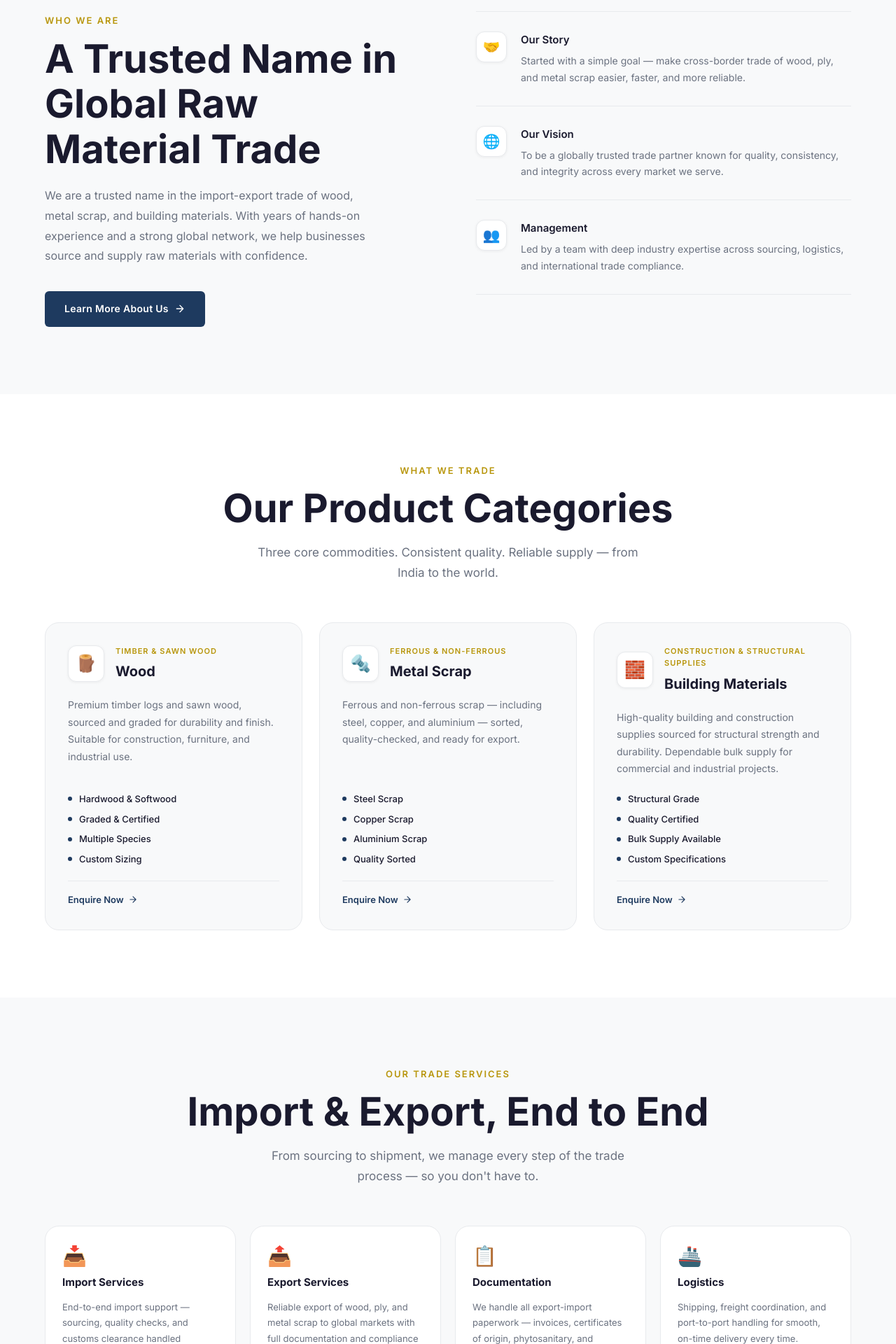
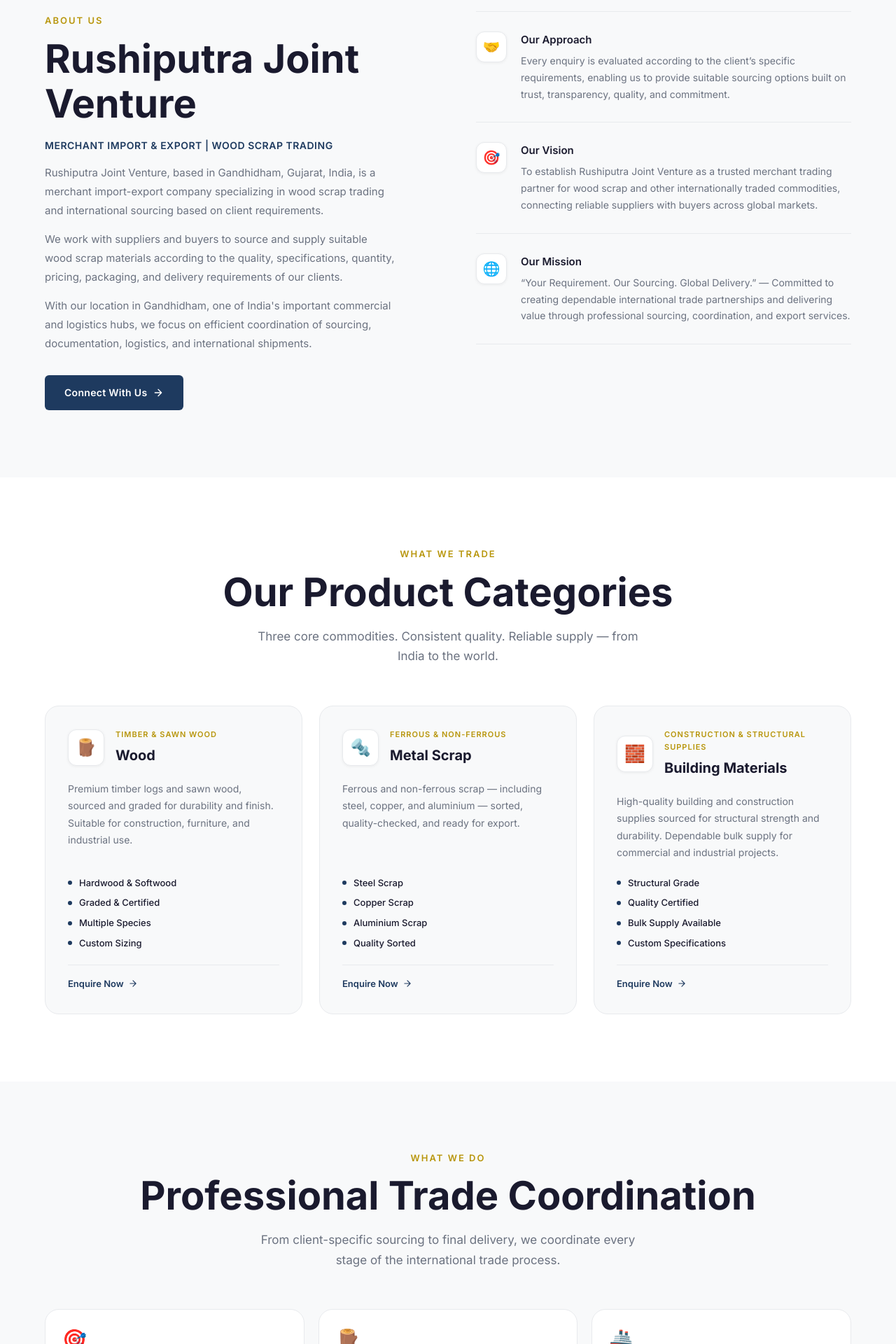
Before and after one commit to Satyam-Maru/rushiputra-joint-venture, a React (Vite) app: page / in a window 1280 px wide. Shown: the part 880-2800 px from the top of the page at 70% size. Built offline with nearby package versions, Linux system fonts and the light colour scheme.

Commit message:
fix: replaced the description content

```diff
--- a/src/components/About.css
+++ b/src/components/About.css
@@ -11,13 +11,25 @@
 }
 
 /* ── Left: Content ───────────────────────────────── */
+.about__subtitle {
+  font-size: 14px;
+  font-weight: 600;
+  color: var(--color-accent);
+  text-transform: uppercase;
+  letter-spacing: 0.5px;
+  margin-bottom: 8px;
+}
+
 .about__lead {
-  font-size: 16px;
+  font-size: 15px;
   color: var(--color-muted);
   line-height: 1.8;
-  margin-top: 20px;
-  margin-bottom: 36px;
-  max-width: 460px;
+  margin-top: 14px;
+  margin-bottom: 32px;
+  max-width: 500px;
+  display: flex;
+  flex-direction: column;
+  gap: 14px;
 }
 
 .about__cta {
--- a/src/components/About.jsx
+++ b/src/components/About.jsx
@@ -3,18 +3,18 @@
 const PILLARS = [
   {
     icon: '🤝',
-    title: 'Our Story',
-    text: 'Started with a simple goal — make cross-border trade of wood, ply, and metal scrap easier, faster, and more reliable.',
+    title: 'Our Approach',
+    text: 'Every enquiry is evaluated according to the client’s specific requirements, enabling us to provide suitable sourcing options built on trust, transparency, quality, and commitment.',
+  },
+  {
+    icon: '🎯',
+    title: 'Our Vision',
+    text: 'To establish Rushiputra Joint Venture as a trusted merchant trading partner for wood scrap and other internationally traded commodities, connecting reliable suppliers with buyers across global markets.',
   },
   {
     icon: '🌐',
-    title: 'Our Vision',
-    text: 'To be a globally trusted trade partner known for quality, consistency, and integrity across every market we serve.',
-  },
-  {
-    icon: '👥',
-    title: 'Management',
-    text: 'Led by a team with deep industry expertise across sourcing, logistics, and international trade compliance.',
+    title: 'Our Mission',
+    text: '“Your Requirement. Our Sourcing. Global Delivery.” — Committed to creating dependable international trade partnerships and delivering value through professional sourcing, coordination, and export services.',
   },
 ];
 
@@ -25,18 +25,26 @@
 
         {/* Left — text */}
         <div className="about__content">
-          <span className="section-label">Who We Are</span>
+          <span className="section-label">About Us</span>
           <h2 className="section-title">
-            A Trusted Name in<br />Global Raw Material Trade
+            Rushiputra Joint Venture
           </h2>
-          <p className="about__lead">
-            We are a trusted name in the import-export trade of wood, metal scrap,
-            and building materials. With years of hands-on experience and a strong
-            global network, we help businesses source and supply raw materials
-            with confidence.
+          <p className="about__subtitle">
+            Merchant Import &amp; Export | Wood Scrap Trading
           </p>
+          <div className="about__lead">
+            <p>
+              Rushiputra Joint Venture, based in Gandhidham, Gujarat, India, is a merchant import-export company specializing in wood scrap trading and international sourcing based on client requirements.
+            </p>
+            <p>
+              We work with suppliers and buyers to source and supply suitable wood scrap materials according to the quality, specifications, quantity, pricing, packaging, and delivery requirements of our clients.
+            </p>
+            <p>
+              With our location in Gandhidham, one of India's important commercial and logistics hubs, we focus on efficient coordination of sourcing, documentation, logistics, and international shipments.
+            </p>
+          </div>
           <a href="#contact" className="btn-primary about__cta">
-            Learn More About Us
+            Connect With Us
             <svg width="16" height="16" viewBox="0 0 24 24" fill="none" stroke="currentColor" strokeWidth="2" strokeLinecap="round" strokeLinejoin="round">
               <path d="M5 12h14M12 5l7 7-7 7"/>
             </svg>
--- a/src/components/Footer.jsx
+++ b/src/components/Footer.jsx
@@ -26,7 +26,7 @@
             <span className="footer__logo-text">Rushiputra Joint Venture</span>
           </div>
           <p className="footer__tagline">
-            Connecting Global Markets with Reliable Indian Supply
+            “Your Requirement. Our Sourcing. Global Delivery.”
           </p>
           <div className="footer__social">
                         <a href="tel:+919033337131" aria-label="Call us" className="footer__social-btn">📞</a>
--- a/src/components/Hero.jsx
+++ b/src/components/Hero.jsx
@@ -7,7 +7,7 @@
         <div className="hero__content">
           <div className="hero__badge">
             <span className="hero__badge-dot" />
-            Trusted Global Trade Partner
+            Merchant Import &amp; Export · Wood Scrap Trading
           </div>
 
           <h1 className="hero__headline">
@@ -16,8 +16,8 @@
           </h1>
 
           <p className="hero__sub">
-            Trusted importers &amp; exporters of Wood, Metal Scrap, and Building Materials —<br />
-            delivering quality, on time, worldwide.
+            “Your Requirement. Our Sourcing. Global Delivery.” —<br />
+            Specializing in wood scrap trading and client-requirement sourcing from Gandhidham, Gujarat.
           </p>
 
           <div className="hero__actions">
--- a/src/components/Markets.jsx
+++ b/src/components/Markets.jsx
@@ -47,10 +47,10 @@
 
         {/* Header */}
         <div className="markets__header">
-          <span className="section-label">Where We Operate</span>
-          <h2 className="section-title">Our Global Reach</h2>
+          <span className="section-label">Our Export Markets</span>
+          <h2 className="section-title">Serving International Clients</h2>
           <p className="section-subtitle">
-            Trusted by buyers and suppliers across continents — from our sourcing hub in India to markets worldwide.
+            Our objective is to develop long-term business relationships with international buyers by providing reliable sourcing and transparent trade coordination.
           </p>
         </div>
 
--- a/src/components/Trade.css
+++ b/src/components/Trade.css
@@ -16,7 +16,7 @@
 /* ── Service Cards ───────────────────────────────── */
 .trade__grid {
   display: grid;
-  grid-template-columns: repeat(4, 1fr);
+  grid-template-columns: repeat(auto-fit, minmax(280px, 1fr));
   gap: 20px;
   margin-bottom: 56px;
 }
--- a/src/components/Trade.jsx
+++ b/src/components/Trade.jsx
@@ -2,24 +2,29 @@
 
 const SERVICES = [
   {
-    icon: '📥',
-    title: 'Import Services',
-    description: 'End-to-end import support — sourcing, quality checks, and customs clearance handled seamlessly on your behalf.',
+    icon: '🎯',
+    title: 'Client Requirement Based Sourcing',
+    description: 'We understand the buyer\'s exact requirements and identify suitable products and suppliers accordingly.',
   },
   {
-    icon: '📤',
-    title: 'Export Services',
-    description: 'Reliable export of wood, ply, and metal scrap to global markets with full documentation and compliance support.',
+    icon: '🪵',
+    title: 'Wood Scrap Trading',
+    description: 'We facilitate the sourcing and export of wood scrap based on agreed specifications and commercial requirements.',
+  },
+  {
+    icon: '🚢',
+    title: 'International Export',
+    description: 'We coordinate the export process from India to international destinations, working with relevant logistics and shipping partners.',
+  },
+  {
+    icon: '🤝',
+    title: 'Supplier & Buyer Coordination',
+    description: 'We act as a bridge between suppliers and international buyers to facilitate smooth commercial transactions.',
   },
   {
     icon: '📋',
-    title: 'Documentation',
-    description: 'We handle all export-import paperwork — invoices, certificates of origin, phytosanitary, and compliance documents.',
-  },
-  {
-    icon: '🚢',
-    title: 'Logistics',
-    description: 'Shipping, freight coordination, and port-to-port handling for smooth, on-time delivery every time.',
+    title: 'Documentation & Logistics Coordination',
+    description: 'We coordinate necessary commercial documentation and shipment-related activities with the respective parties.',
   },
 ];
 
@@ -37,10 +42,10 @@
 
         {/* Header */}
         <div className="trade__header">
-          <span className="section-label">Our Trade Services</span>
-          <h2 className="section-title">Import &amp; Export, End to End</h2>
+          <span className="section-label">What We Do</span>
+          <h2 className="section-title">Professional Trade Coordination</h2>
           <p className="section-subtitle">
-            From sourcing to shipment, we manage every step of the trade process — so you don't have to.
+            From client-specific sourcing to final delivery, we coordinate every stage of the international trade process.
           </p>
         </div>
 
--- a/src/components/WhyUs.jsx
+++ b/src/components/WhyUs.jsx
@@ -2,24 +2,24 @@
 
 const REASONS = [
   {
-    icon: '🏆',
-    title: 'Experience',
-    desc: 'Years of hands-on expertise in wood, metal scrap, and building materials trade — we know the market inside out.',
+    icon: '🎯',
+    title: 'Tailored Sourcing',
+    desc: 'Every enquiry is evaluated according to specific client requirements — delivering suitable options rather than a one-size-fits-all solution.',
   },
   {
-    icon: '💰',
-    title: 'Competitive Pricing',
-    desc: 'Fair, transparent pricing on every deal. No hidden margins, no last-minute surprises.',
+    icon: '🤝',
+    title: 'Trust & Transparency',
+    desc: 'Fair, transparent commercial terms and dependable coordination between suppliers and international buyers.',
   },
   {
     icon: '📦',
-    title: 'Reliable Supply',
-    desc: 'Consistent product quality and on-time delivery, shipment after shipment, order after order.',
+    title: 'Quality & Delivery Commitment',
+    desc: 'Materials sourced and supplied according to agreed specifications, quality grades, pricing, packaging, and timelines.',
   },
   {
-    icon: '🌐',
-    title: 'Global Network',
-    desc: 'Strong trade partnerships across India, USA, Panama, Colombia, Kenya, Ecuador, and beyond.',
+    icon: '📍',
+    title: 'Strategic Hub in Gandhidham',
+    desc: 'Located in Gandhidham, Gujarat — one of India’s foremost logistics and commercial hubs for seamless port and shipment coordination.',
   },
 ];
 
```
